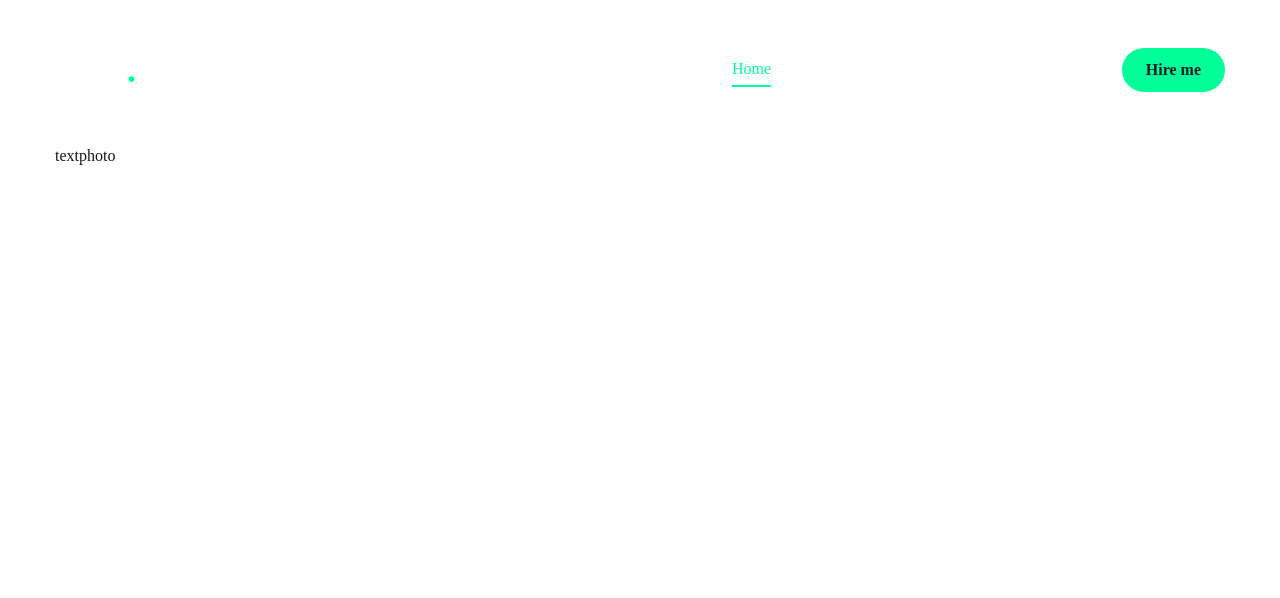
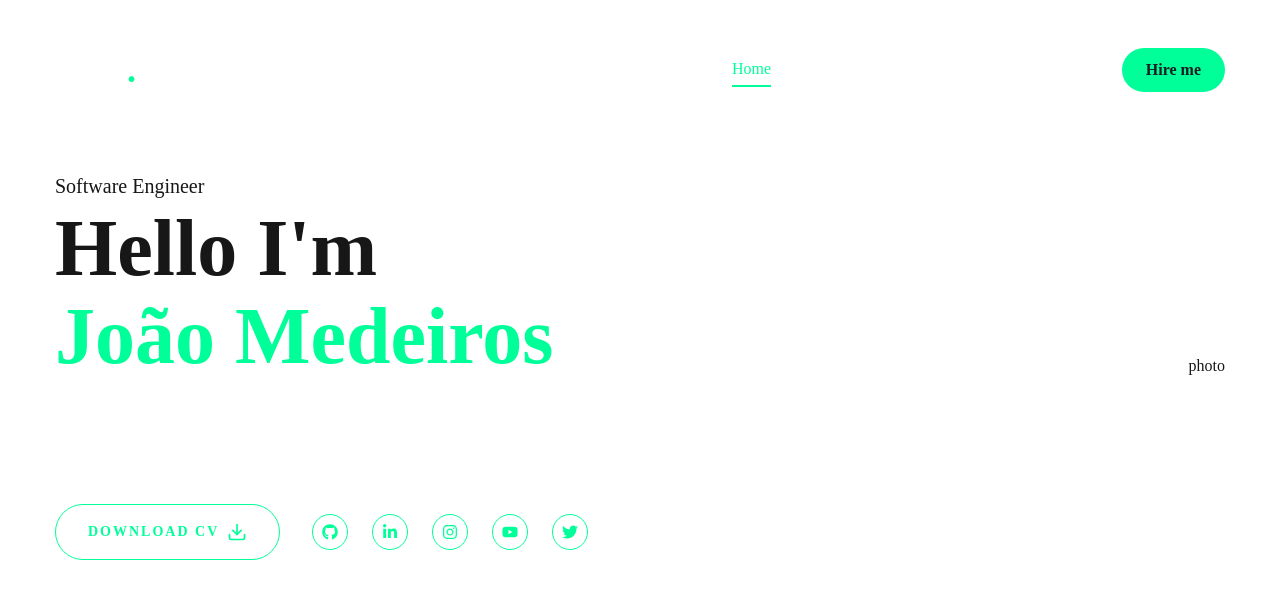
Before and after one commit to JVMedeiros/joao-portfolio, a Next.js app: page / in a window 1280 px wide. Shown: the top 598 px of the page. Built offline with nearby package versions, Linux system fonts and the light colour scheme.

Commit message:
feat: implementing social component

```diff
--- a/app/page.tsx
+++ b/app/page.tsx
@@ -1,12 +1,34 @@
 
+import { Social } from '@/components/Social';
+import { Button } from '@/components/ui/button';
 import { FiDownload } from 'react-icons/fi'
 
 function Home() {
   return (
     <section className='h-full'>
       <div className='container mx-auto h-full'>
-        <div className='flex flex-col xl:flex-row'>
-          <div>text</div>
+        <div className='flex flex-col xl:flex-row items-center justify-between xl:pt-8 xl:pb-24'>
+          <div className='text-center xl:text-left'>
+            <span className='text-xl'>Software Engineer</span>
+            <h1 className='h1 mb-6'>
+              Hello I'm <br/> <span className='text-accent'>João Medeiros</span>
+            </h1>
+            <p className='max-w-[500px] mb-9 text-white/80'>
+              I excel at crafting elegant digital experiences and I am proficient in various programming languages and technologies.
+            </p>
+            <div className='flex flex-col xl:flex-row items-center gap-8'>
+              <Button variant="outline" size="lg" className='uppercase flex items-center gap-2'>
+                <span>Download CV</span>
+                <FiDownload  className='text-xl'/>
+              </Button>
+              <div className='mb-8 xl:mb-0'>
+                <Social
+                  containerStyles="flex gap-6"
+                  iconStyles="w-9 h-9 border border-accent rounded-full flex justify-center items-center text-accent text-base hover:bg-accent hover:text-primary hover:transition-all duration-500"
+                />
+              </div>
+            </div>
+          </div>
           <div>photo</div>
         </div>
       </div>
```
